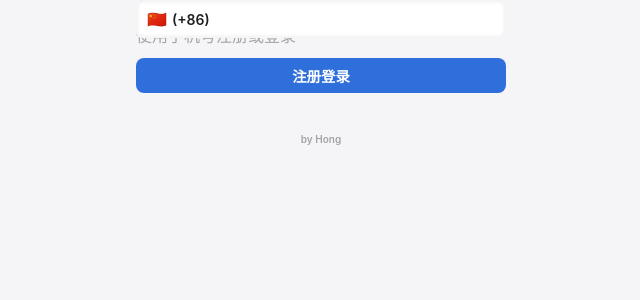
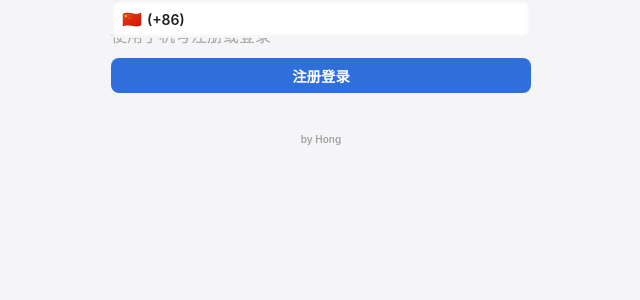
Before and after one commit to hongding0211/walking_calc, a React (Create React App) app: page /#/login in a window 1280 px wide. Shown: the top 300 px of the page, without its empty margins (319-959 px from the left). Built offline with nearby package versions, Linux system fonts and the light colour scheme; no server answers.

Commit message:
small fix

```diff
--- a/src/index.css
+++ b/src/index.css
@@ -13,7 +13,7 @@ body {
     background-color: #F5F4F7;
 
     position: relative;
-    max-width: 450px;
+    max-width: 500px;
 }
 
 @media (prefers-color-scheme: dark) {
--- a/src/pages/group/index.css
+++ b/src/pages/group/index.css
@@ -103,9 +103,9 @@
     transition: box-shadow 0.3s;
 }
 
-@media (min-width: 450px) {
+@media (min-width: 500px) {
     .group-add-btn {
-        right: calc((100vw - 450px) / 2 + 20px);
+        right: calc((100vw - 500px) / 2 + 20px);
     }
 }
 
```
